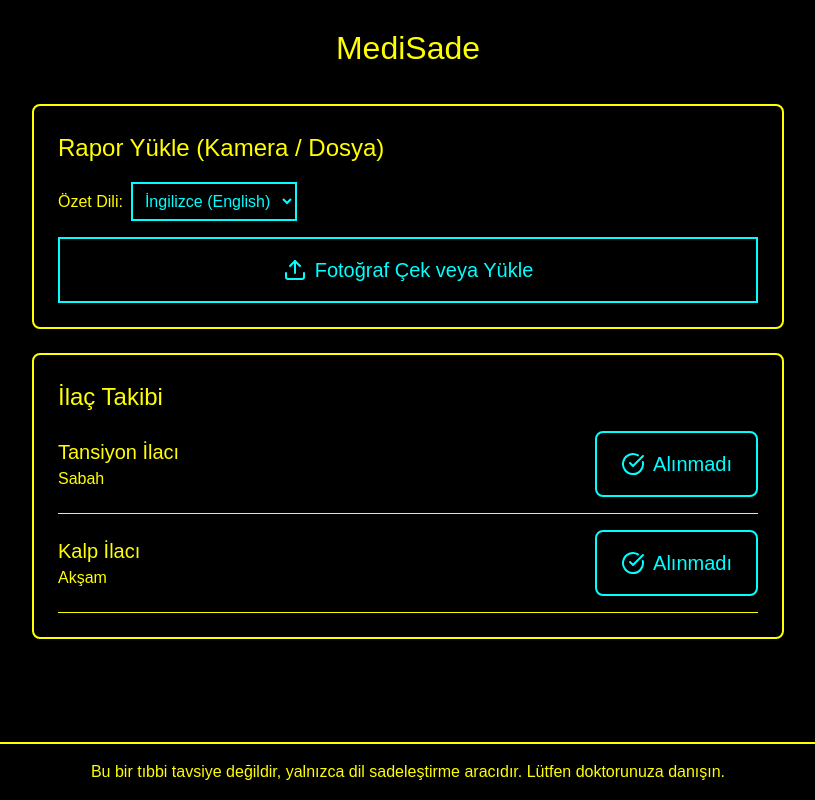
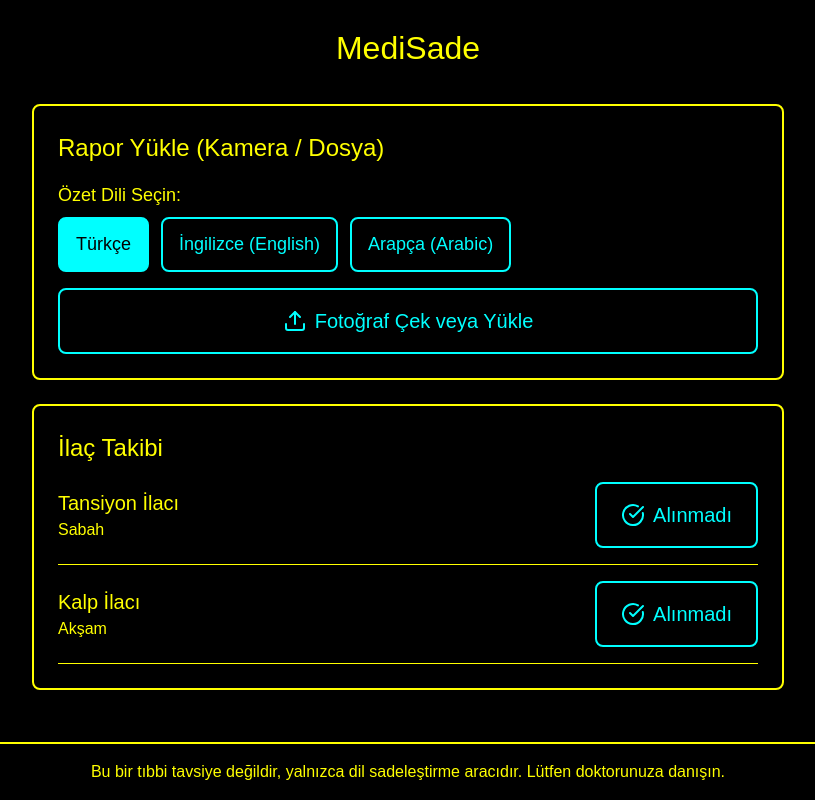
Before and after one commit to oarslanerbln-pixel/ALAZ-NEON, a Next.js app in the folder apps/frontend/: page / in a window 1280 px wide. Shown: the whole page, without its empty margins (232-1047 px from the left). Built offline with nearby package versions, Linux system fonts and the light colour scheme.

Commit message:
fix(ui): use flat buttons for language selection in UploadDocument for a11y
Co-authored-by: oarslanerbln-pixel <225292030+oarslanerbln-pixel@users.noreply.github.com>

```diff
--- a/apps/frontend/src/components/UploadDocument.tsx
+++ b/apps/frontend/src/components/UploadDocument.tsx
@@ -5,7 +5,7 @@ import { Upload } from "lucide-react";
 
 export default function UploadDocument() {
   const [isScanning, setIsScanning] = useState(false);
-  const [language, setLanguage] = useState("en");
+  const [language, setLanguage] = useState("tr"); // Default tr or any
 
   const handleUpload = () => {
     setIsScanning(true);
@@ -20,22 +20,37 @@ export default function UploadDocument() {
       <h2 style={{ fontSize: "24px", marginBottom: "16px" }}>Rapor Yükle (Kamera / Dosya)</h2>
 
       <div style={{ marginBottom: "16px" }}>
-        <label htmlFor="lang-select" style={{ marginRight: "8px" }}>Özet Dili:</label>
-        <select
-          id="lang-select"
-          value={language}
-          onChange={(e) => setLanguage(e.target.value)}
-          style={{ backgroundColor: "#000000", color: "#00ffff", border: "2px solid #00ffff", padding: "8px", fontSize: "16px" }}
-        >
-          <option value="en">İngilizce (English)</option>
-          <option value="ar">Arapça (Arabic)</option>
-        </select>
+        <p style={{ marginRight: "8px", marginBottom: "8px", fontSize: "18px" }}>Özet Dili Seçin:</p>
+        <div style={{ display: "flex", gap: "12px", flexWrap: "wrap" }}>
+          {[
+            { id: "tr", label: "Türkçe" },
+            { id: "en", label: "İngilizce (English)" },
+            { id: "ar", label: "Arapça (Arabic)" }
+          ].map((lang) => (
+            <button
+              key={lang.id}
+              onClick={() => setLanguage(lang.id)}
+              style={{
+                backgroundColor: language === lang.id ? "#00ffff" : "#000000",
+                color: language === lang.id ? "#000000" : "#00ffff",
+                border: "2px solid #00ffff",
+                padding: "12px 16px",
+                fontSize: "18px",
+                cursor: "pointer",
+                borderRadius: "8px"
+              }}
+              aria-label={`${lang.label} dilini seç`}
+            >
+              {lang.label}
+            </button>
+          ))}
+        </div>
       </div>
 
       {isScanning ? (
-        <div style={{ fontSize: "20px", color: "#00ffff", display: "flex", alignItems: "center", gap: "8px" }}>
+        <div style={{ fontSize: "20px", color: "#00ffff", display: "flex", alignItems: "center", gap: "8px", padding: "16px", border: "2px dashed #00ffff", borderRadius: "8px", justifyContent: "center" }}>
           <span>Raporunuz taranıyor...</span>
-          <span className="animate-pulse">⏳</span>
+          <span className="animate-pulse" aria-hidden="true">⏳</span>
         </div>
       ) : (
         <button
@@ -51,7 +66,8 @@ export default function UploadDocument() {
             gap: "8px",
             cursor: "pointer",
             width: "100%",
-            justifyContent: "center"
+            justifyContent: "center",
+            borderRadius: "8px"
           }}
           aria-label="Rapor yüklemek için tıklayın"
         >
```
